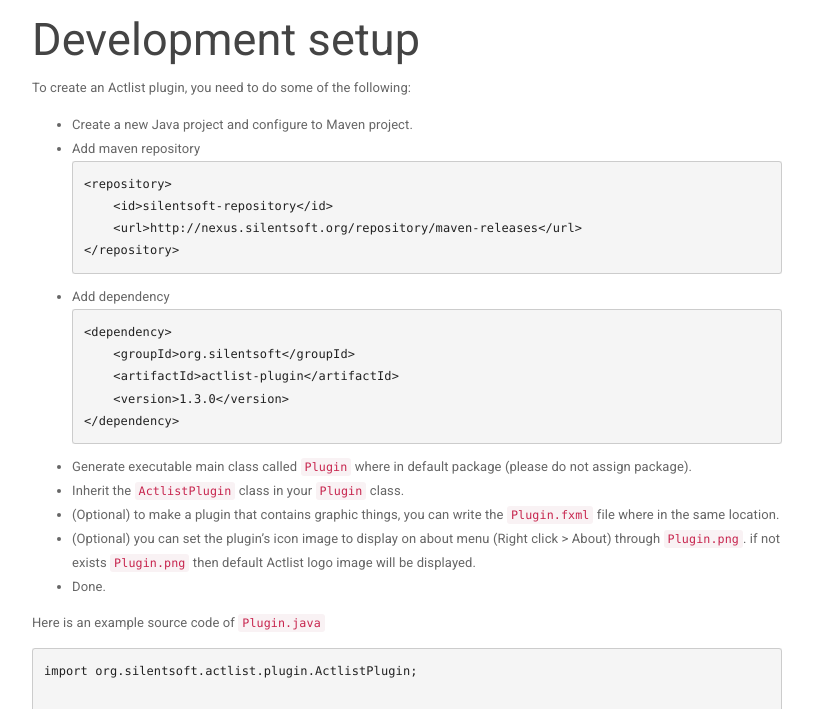
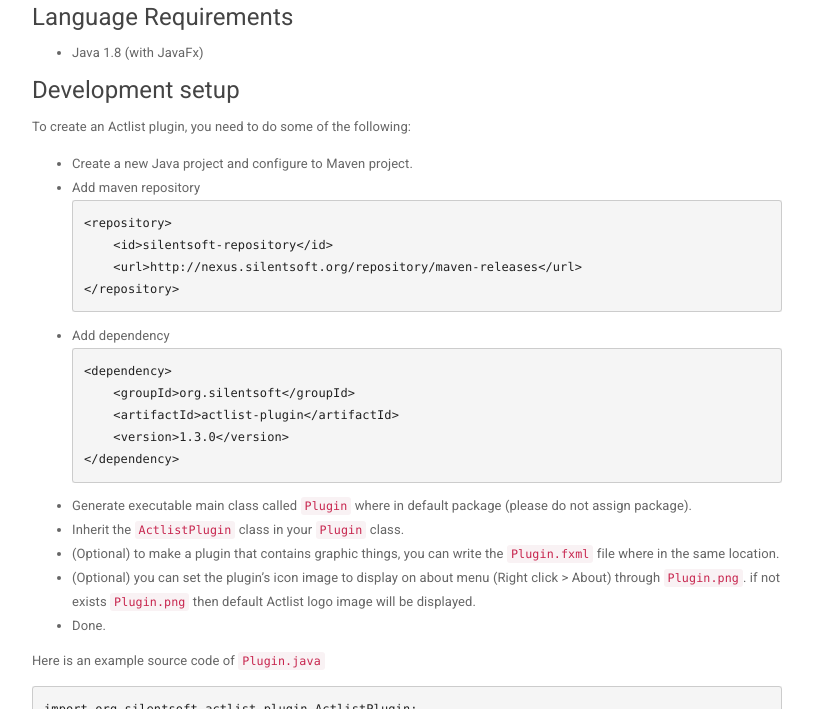
Before and after one commit to actlist/actlist.io, a Jekyll site: the page built from _docs/index.md, in a window 1280 px wide and 900 px high, cut to the strip 191-900 px from the top of the window. Shown: the whole strip, without its empty margins (428-1241 px from the left). Built offline with Jekyll 4.4.1, drawn with Linux system fonts in a browser that asks for light colours; nearby versions of some CDN libraries.

Commit message:
add *language requirements* to document

```diff
--- a/_docs/index.md
+++ b/_docs/index.md
@@ -4,7 +4,10 @@
 redirect_from: /docs/index.html
 ---
 
-## Development setup
+#### Language Requirements
+* Java 1.8 (with JavaFx)
+
+#### Development setup
 
 To create an Actlist plugin, you need to do some of the following:
 * Create a new Java project and configure to Maven project.
```
